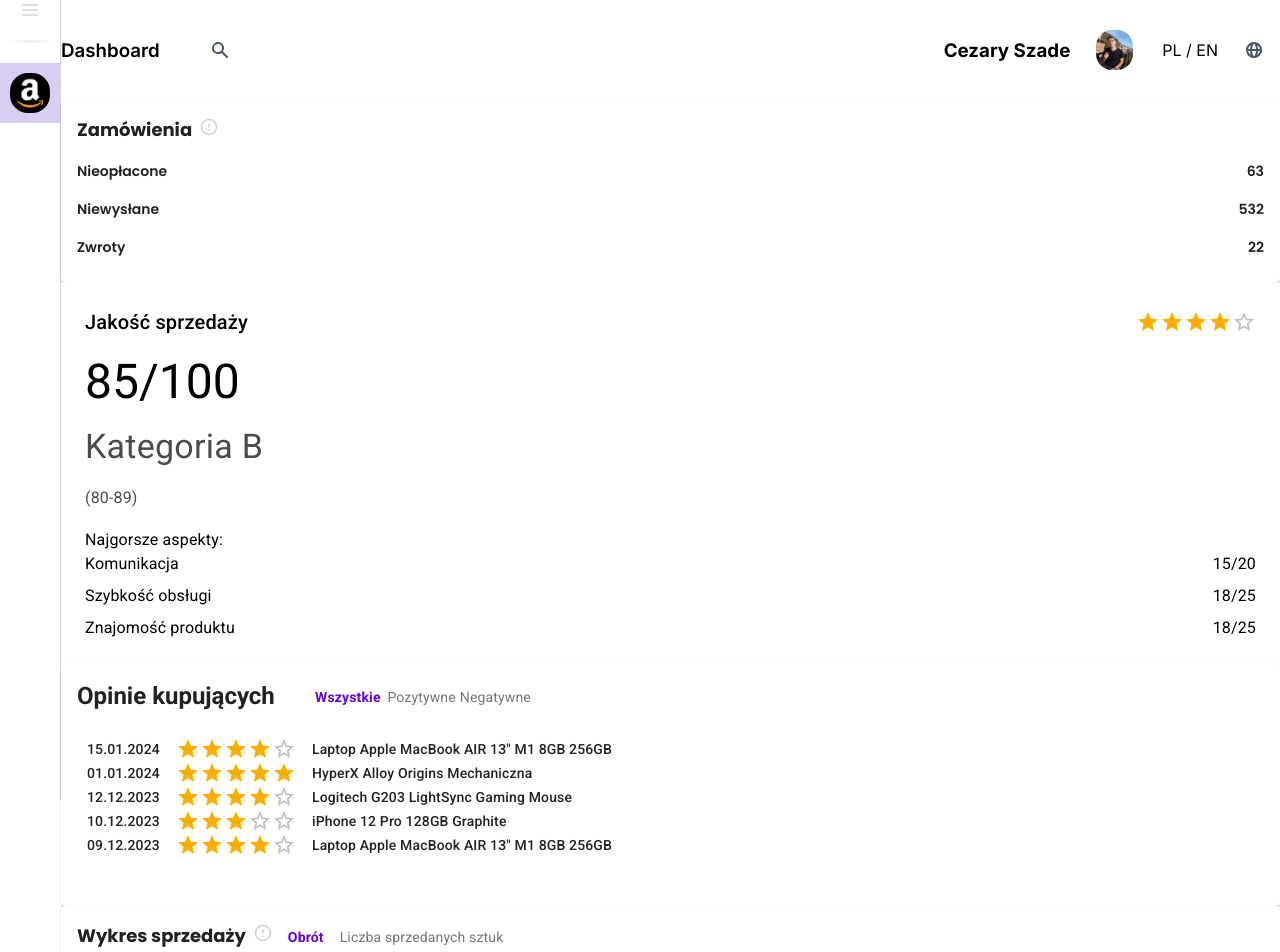
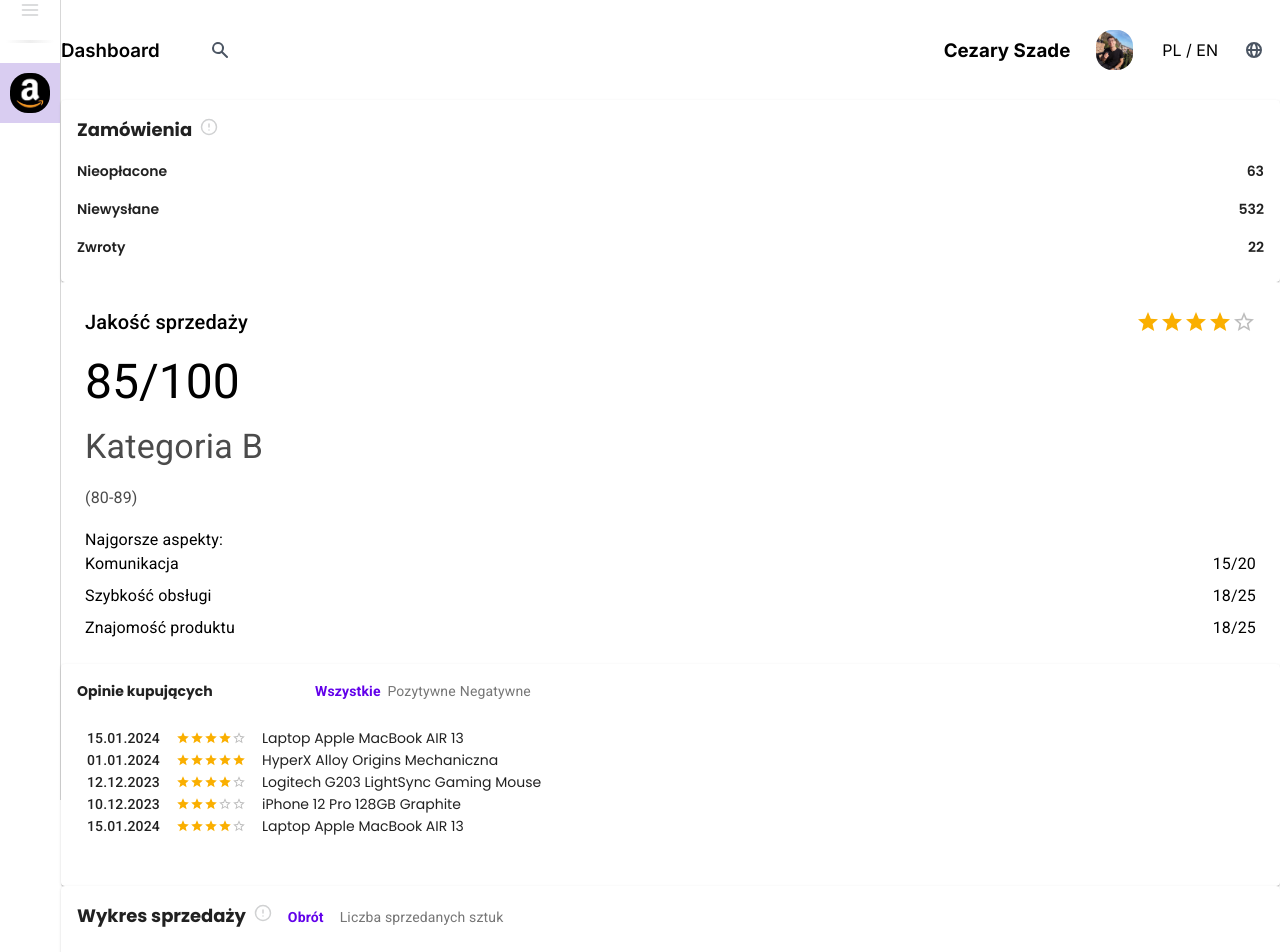
Before and after one commit to CezaryS8/pgui-projekt, a Next.js app: page / in a window 1280 px wide. Shown: the top 952 px of the page. Built offline with nearby package versions, Linux system fonts and the light colour scheme.

Commit message:
Updated the ReviewsWidget

```diff
--- /dev/null
+++ b/components/ReviewsWidget/Review.js
@@ -0,0 +1,36 @@
+import React from "react";
+import Typography from "@mui/material/Typography";
+import Rating from "@mui/material/Rating";
+import DateDisplay from "./../commons/DateDisplay";
+
+
+const Review = ({ product, review, date }) => {
+    const textStyle = {
+        fontFamily: "Poppins",
+        fontSize: "14px",
+        fontWeight: 600,
+        lineHeight: "22px",
+        letterSpacing: "0px",
+        textAlign: "left",
+    };
+
+    return (
+        <div style={{ display: "flex", alignItems: "center" }}>
+            <DateDisplay date={date} />
+            <Rating
+                name="read-only"
+                value={review}
+                readOnly
+                sx={{ ...textStyle, marginLeft: 2 }}
+            />
+            <Typography
+                variant="body2"
+                sx={{ ...textStyle, fontWeight: "medium", marginLeft: 2 }}
+            >
+                {product}
+            </Typography>
+        </div>
+    );
+};
+
+export default Review;
--- a/components/ReviewsWidget/ReviewsWidget.js
+++ b/components/ReviewsWidget/ReviewsWidget.js
@@ -7,8 +7,18 @@
 import CategorySelector from "../commons/CategorySelector";
 import DateDisplay from "../commons/DateDisplay";
 import { Paper } from "@mui/material";
+import Review from "./Review";
 
 const ReviewsWidget = () => {
+    const textStyle = {
+        fontFamily: "Poppins",
+        fontSize: "14px",
+        fontWeight: 600,
+        lineHeight: "22px",
+        letterSpacing: "0px",
+        textAlign: "left",
+    };
+
     return (
         <Card>
             <CardContent>
@@ -19,7 +29,7 @@
                         marginBottom: "15px",
                     }}
                 >
-          <Typography variant="h5" sx={{ fontWeight: "bold", width: "25%" }}>
+                    <Typography variant="h5" sx={{ ...textStyle, fontWeight: "bold", width: "25%" }}>
                         Opinie kupujących
                     </Typography>
                     <Grid container spacing={2}>
@@ -35,81 +45,11 @@
                     </Grid>
                 </div>
                 <Paper elevation={0} sx={{ padding: "10px", marginBottom: "15px" }}>
-          <div style={{ display: "flex", alignItems: "center" }}>
-            <DateDisplay date="15.01.2024" />
-            <Rating
-              name="read-only"
-              value={4}
-              readOnly
-              sx={{ marginLeft: 2 }}
-            />
-            <Typography
-              variant="body2"
-              sx={{ fontWeight: "medium", marginLeft: 2 }}
-            >
-              Laptop Apple MacBook AIR 13" M1 8GB 256GB
-            </Typography>
-          </div>
-          <div style={{ display: "flex", alignItems: "center" }}>
-            <DateDisplay date="01.01.2024" />
-            <Rating
-              name="read-only"
-              value={5}
-              readOnly
-              sx={{ marginLeft: 2 }}
-            />
-            <Typography
-              variant="body2"
-              sx={{ fontWeight: "medium", marginLeft: 2 }}
-            >
-              HyperX Alloy Origins Mechaniczna
-            </Typography>
-          </div>
-          <div style={{ display: "flex", alignItems: "center" }}>
-            <DateDisplay date="12.12.2023" />
-            <Rating
-              name="read-only"
-              value={4}
-              readOnly
-              sx={{ marginLeft: 2 }}
-            />
-            <Typography
-              variant="body2"
-              sx={{ fontWeight: "medium", marginLeft: 2 }}
-            >
-              Logitech G203 LightSync Gaming Mouse
-            </Typography>
-          </div>
-          <div style={{ display: "flex", alignItems: "center" }}>
-            <DateDisplay date="10.12.2023" />
-            <Rating
-              name="read-only"
-              value={3}
-              readOnly
-              sx={{ marginLeft: 2 }}
-            />
-            <Typography
-              variant="body2"
-              sx={{ fontWeight: "medium", marginLeft: 2 }}
-            >
-              iPhone 12 Pro 128GB Graphite
-            </Typography>
-          </div>
-          <div style={{ display: "flex", alignItems: "center" }}>
-            <DateDisplay date="09.12.2023" />
-            <Rating
-              name="read-only"
-              value={4}
-              readOnly
-              sx={{ marginLeft: 2 }}
-            />
-            <Typography
-              variant="body2"
-              sx={{ fontWeight: "medium", marginLeft: 2 }}
-            >
-              Laptop Apple MacBook AIR 13" M1 8GB 256GB
-            </Typography>
-          </div>
+                    <Review product="Laptop Apple MacBook AIR 13" review={4} date="15.01.2024"/>
+                    <Review product="HyperX Alloy Origins Mechaniczna" review={5} date="01.01.2024"/>
+                    <Review product="Logitech G203 LightSync Gaming Mouse" review={4} date="12.12.2023"/>
+                    <Review product="iPhone 12 Pro 128GB Graphite" review={3} date="10.12.2023"/>
+                    <Review product="Laptop Apple MacBook AIR 13" review={4} date="15.01.2024"/>
                 </Paper>
             </CardContent>
         </Card>
```
Lines whose indentation alone changed are shown as unchanged.
